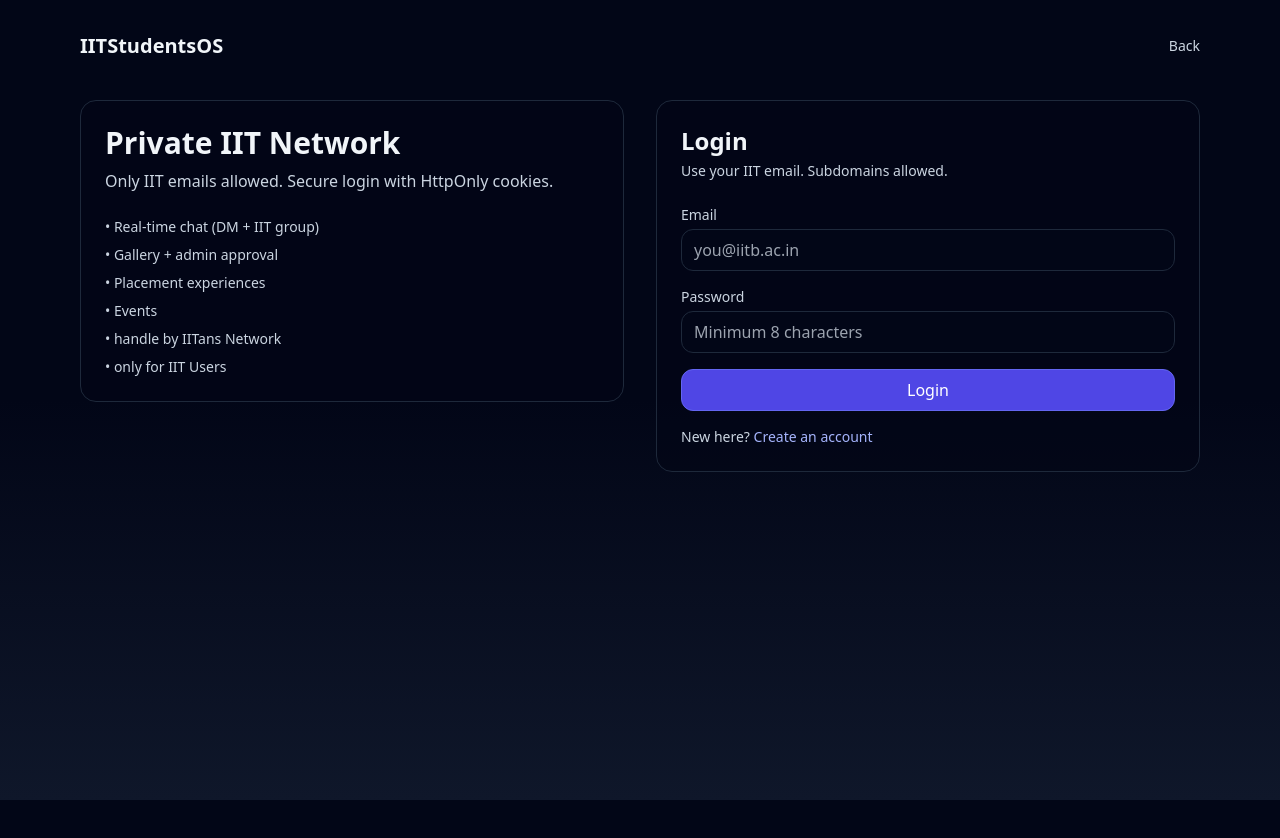
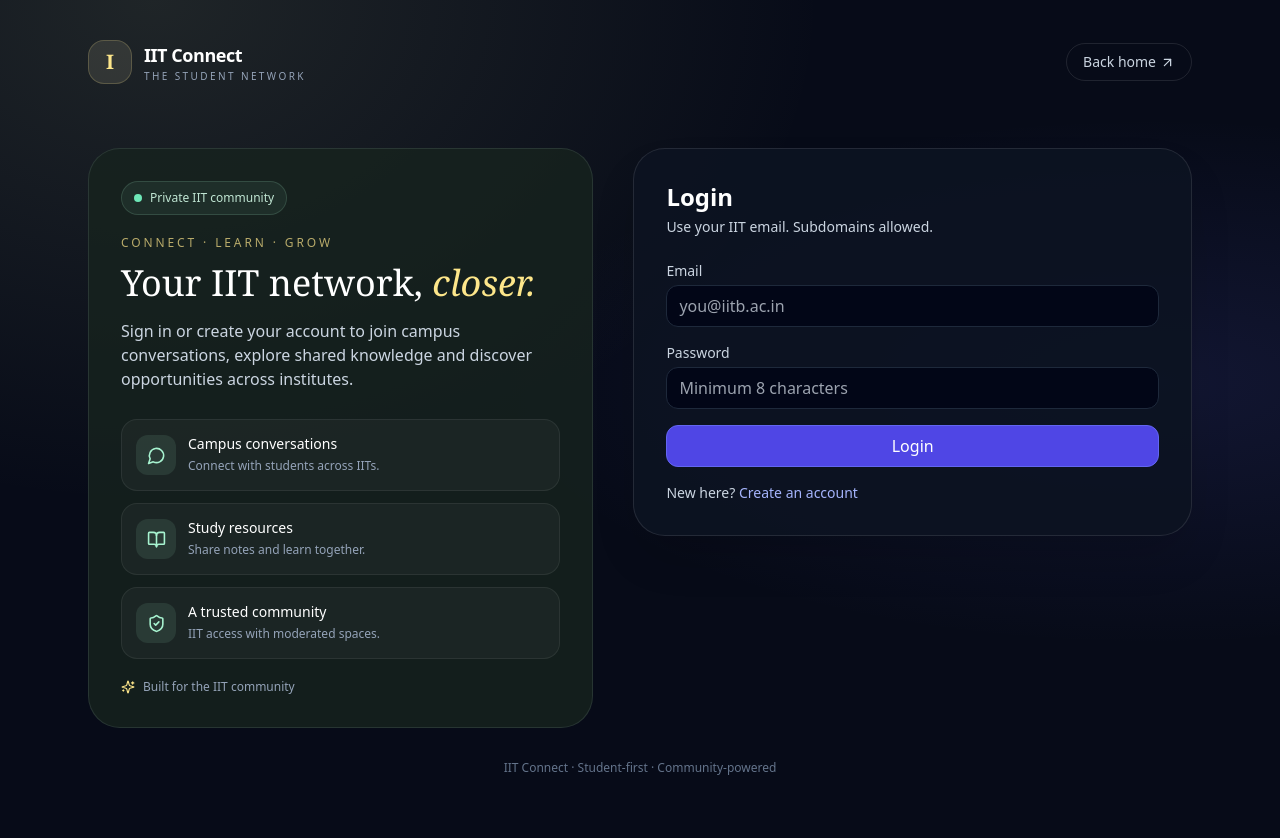
Before and after one commit to MINKIKAR-SRINIVAS-PRASAD/IIT-Connect, a React (Vite) app in the folder frontend/: page /login in a window 1280 px wide. Shown: the top 838 px of the page. Before the commit the page ends 800 px from the top, so only its background shows below. Built offline with nearby package versions, Linux system fonts and the light colour scheme; no server answers.

Commit message:
Refresh login and registration layout to match IIT Connect design

```diff
--- a/frontend/src/layouts/AuthLayout.jsx
+++ b/frontend/src/layouts/AuthLayout.jsx
@@ -1,32 +1,62 @@
 import React from 'react'
 import { Outlet, Link } from 'react-router-dom'
+import { ArrowUpRight, BookOpen, MessageCircle, ShieldCheck, Sparkles } from 'lucide-react'
+
+const highlights = [
+  { icon: MessageCircle, title: 'Campus conversations', text: 'Connect with students across IITs.' },
+  { icon: BookOpen, title: 'Study resources', text: 'Share notes and learn together.' },
+  { icon: ShieldCheck, title: 'A trusted community', text: 'IIT access with moderated spaces.' }
+]
 
 export default function AuthLayout() {
   return (
-    <div className="min-h-screen bg-gradient-to-b from-slate-950 via-slate-950 to-slate-900">
-      <div className="max-w-6xl mx-auto px-4 py-8">
-        <div className="flex items-center justify-between">
-          <Link to="/" className="text-xl font-semibold">IITStudentsOS</Link>
-          <Link to="/" className="text-sm text-slate-300 hover:text-white">Back</Link>
-        </div>
-        <div className="mt-10 grid lg:grid-cols-2 gap-8 items-start">
-          <div className="rounded-2xl border border-slate-800 bg-slate-950/60 p-6">
-            <h1 className="text-3xl font-bold">Private IIT Network</h1>
-            <p className="mt-2 text-slate-300">Only IIT emails allowed. Secure login with HttpOnly cookies.</p>
-            <ul className="mt-6 space-y-2 text-slate-300 text-sm">
-              <li>• Real-time chat (DM + IIT group)</li>
-              <li>• Gallery + admin approval</li>
-              <li>• Placement experiences</li>
-              <li>• Events </li>
-              <li>• handle by IITans Network</li>
-              <li>• only for IIT Users</li>
-            </ul>
+    <main className="relative min-h-screen overflow-hidden bg-[#070b18] text-white">
+      <div aria-hidden="true" className="pointer-events-none absolute inset-0 bg-[radial-gradient(ellipse_at_12%_0%,rgba(177,194,135,0.14),transparent_42%),radial-gradient(ellipse_at_90%_45%,rgba(99,102,241,0.12),transparent_40%)]" />
+      <div className="relative mx-auto max-w-6xl px-4 py-6 sm:px-6 sm:py-10">
+        <header className="flex items-center justify-between">
+          <Link to="/" className="group flex items-center gap-3">
+            <span className="grid h-11 w-11 place-items-center rounded-2xl border border-amber-200/20 bg-amber-100/10 font-serif text-xl font-bold text-amber-200">I</span>
+            <span>
+              <span className="block text-lg font-semibold tracking-tight">IIT Connect</span>
+              <span className="block text-[10px] uppercase tracking-[0.24em] text-slate-400">The student network</span>
+            </span>
+          </Link>
+          <Link to="/" className="inline-flex items-center gap-1 rounded-full border border-white/10 px-4 py-2 text-sm text-slate-300 transition hover:border-white/25 hover:text-white">
+            Back home <ArrowUpRight size={15} />
+          </Link>
+        </header>
+
+        <section className="mt-10 grid items-start gap-6 md:mt-16 md:grid-cols-[0.95fr_1.05fr] md:gap-10">
+          <div className="rounded-[2rem] border border-emerald-100/10 bg-[#17241f]/80 p-6 sm:p-8 md:sticky md:top-8">
+            <div className="mb-5 inline-flex items-center gap-2 rounded-full border border-emerald-200/15 bg-emerald-200/[0.06] px-3 py-2 text-xs text-emerald-100/90">
+              <span className="h-2 w-2 rounded-full bg-emerald-300" />
+              Private IIT community
+            </div>
+            <p className="text-xs uppercase tracking-[0.24em] text-amber-200/70">Connect · Learn · Grow</p>
+            <h1 className="mt-3 font-serif text-3xl leading-tight sm:text-4xl">Your IIT network, <span className="italic text-amber-200">closer.</span></h1>
+            <p className="mt-4 max-w-lg text-sm leading-7 text-slate-300 sm:text-base">
+              Sign in or create your account to join campus conversations, explore shared knowledge and discover opportunities across institutes.
+            </p>
+            <div className="mt-7 space-y-3">
+              {highlights.map(({ icon: Icon, title, text }) => (
+                <div key={title} className="flex items-center gap-3 rounded-2xl border border-white/[0.07] bg-white/[0.035] p-3.5">
+                  <span className="grid h-10 w-10 shrink-0 place-items-center rounded-xl bg-emerald-200/10 text-emerald-200"><Icon size={19} /></span>
+                  <div>
+                    <h2 className="text-sm font-medium">{title}</h2>
+                    <p className="mt-0.5 text-xs leading-5 text-slate-400">{text}</p>
+                  </div>
+                </div>
+              ))}
+            </div>
+            <p className="mt-5 flex items-center gap-2 text-xs text-slate-400"><Sparkles size={14} className="text-amber-200" /> Built for the IIT community</p>
           </div>
-          <div className="rounded-2xl border border-slate-800 bg-slate-950/60 p-6">
+
+          <div className="rounded-[2rem] border border-white/10 bg-[#0d1322]/90 p-5 shadow-2xl shadow-black/20 sm:p-8">
             <Outlet />
           </div>
-        </div>
+        </section>
+        <footer className="py-8 text-center text-xs text-slate-500">IIT Connect · Student-first · Community-powered</footer>
       </div>
-    </div>
+    </main>
   )
 }
```
